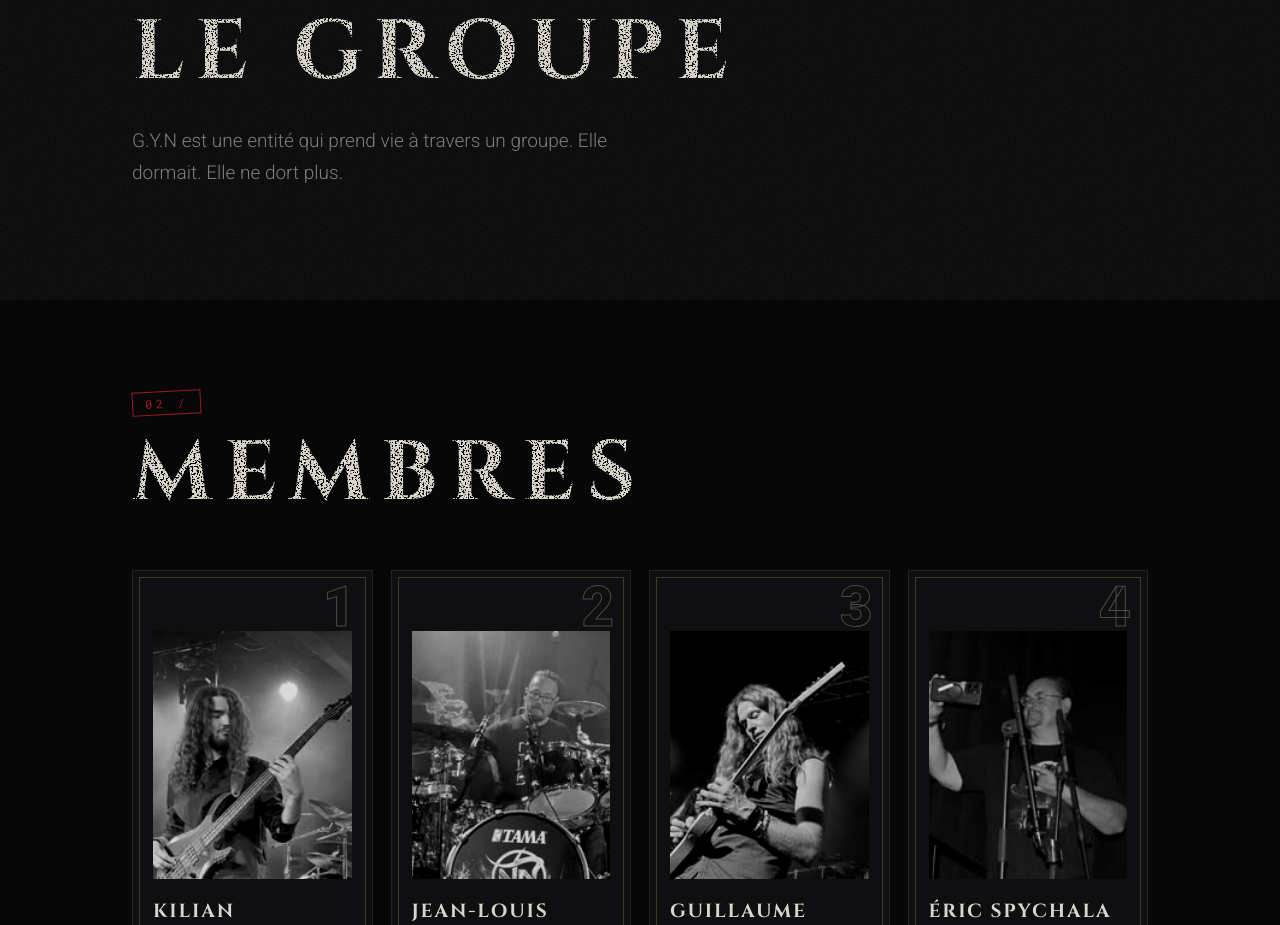
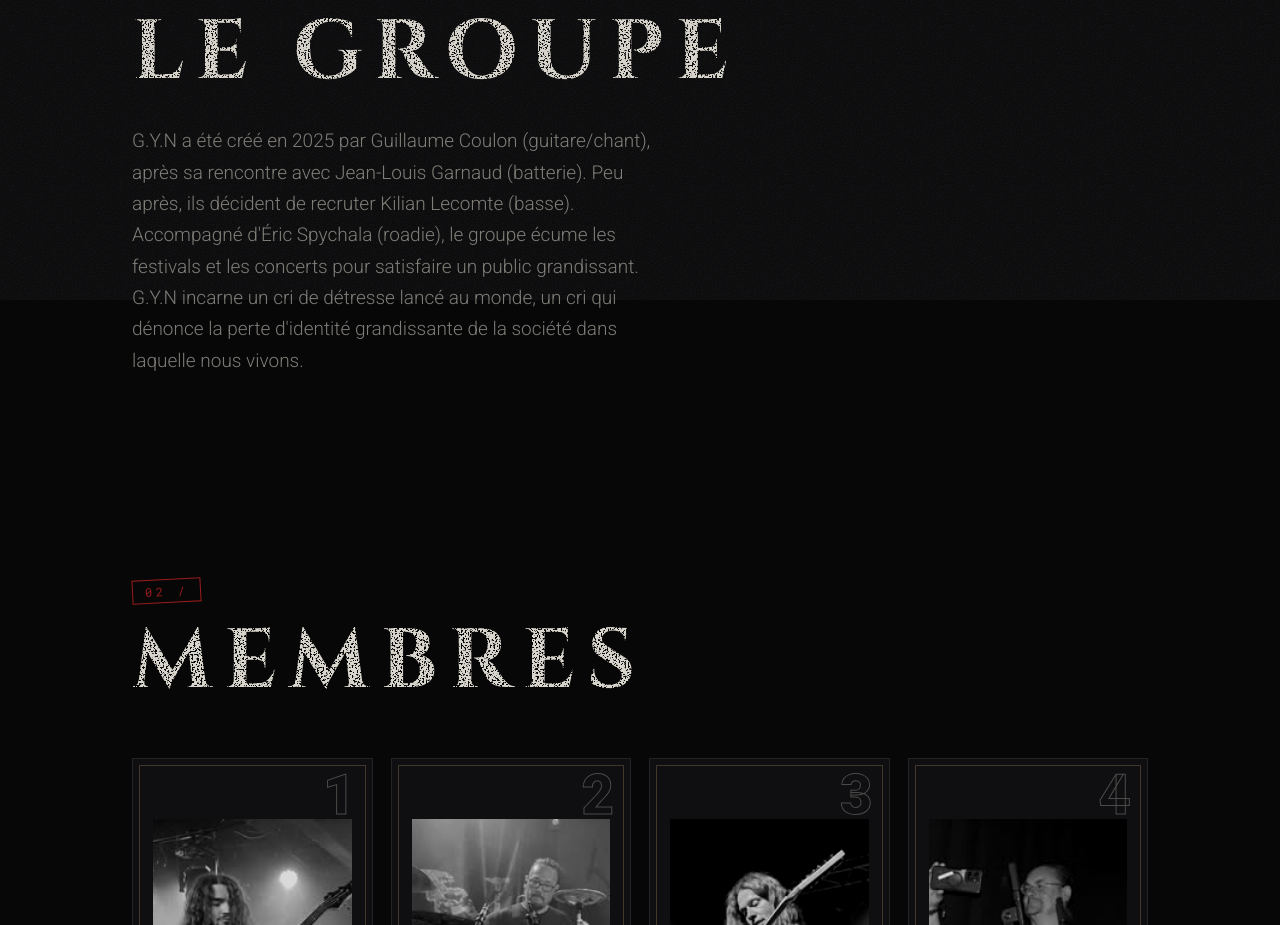
Before and after one commit to kilianlecomte06-tech/G.Y.N, a plain HTML site: page index.html in a window 1280 px wide. Shown: the part 900-1825 px from the top of the page. Drawn offline with Linux system fonts and the light colour scheme.

Commit message:
Update index.html

```diff
--- a/index.html
+++ b/index.html
@@ -38,8 +38,13 @@
       <span class="idx">01 /</span>
       <h2>Le groupe</h2>
       <p class="lead">
-        G.Y.N est une entité qui prend vie à travers un groupe. Elle dormait.
-        Elle ne dort plus.
+        G.Y.N a été créé en 2025 par Guillaume Coulon (guitare/chant), après sa
+        rencontre avec Jean-Louis Garnaud (batterie). Peu après, ils décident de
+        recruter Kilian Lecomte (basse). Accompagné d'Éric Spychala (roadie), le
+        groupe écume les festivals et les concerts pour satisfaire un public
+        grandissant. G.Y.N incarne un cri de détresse lancé au monde, un cri qui
+        dénonce la perte d'identité grandissante de la société dans laquelle
+        nous vivons.
       </p>
     </section>
 
```
